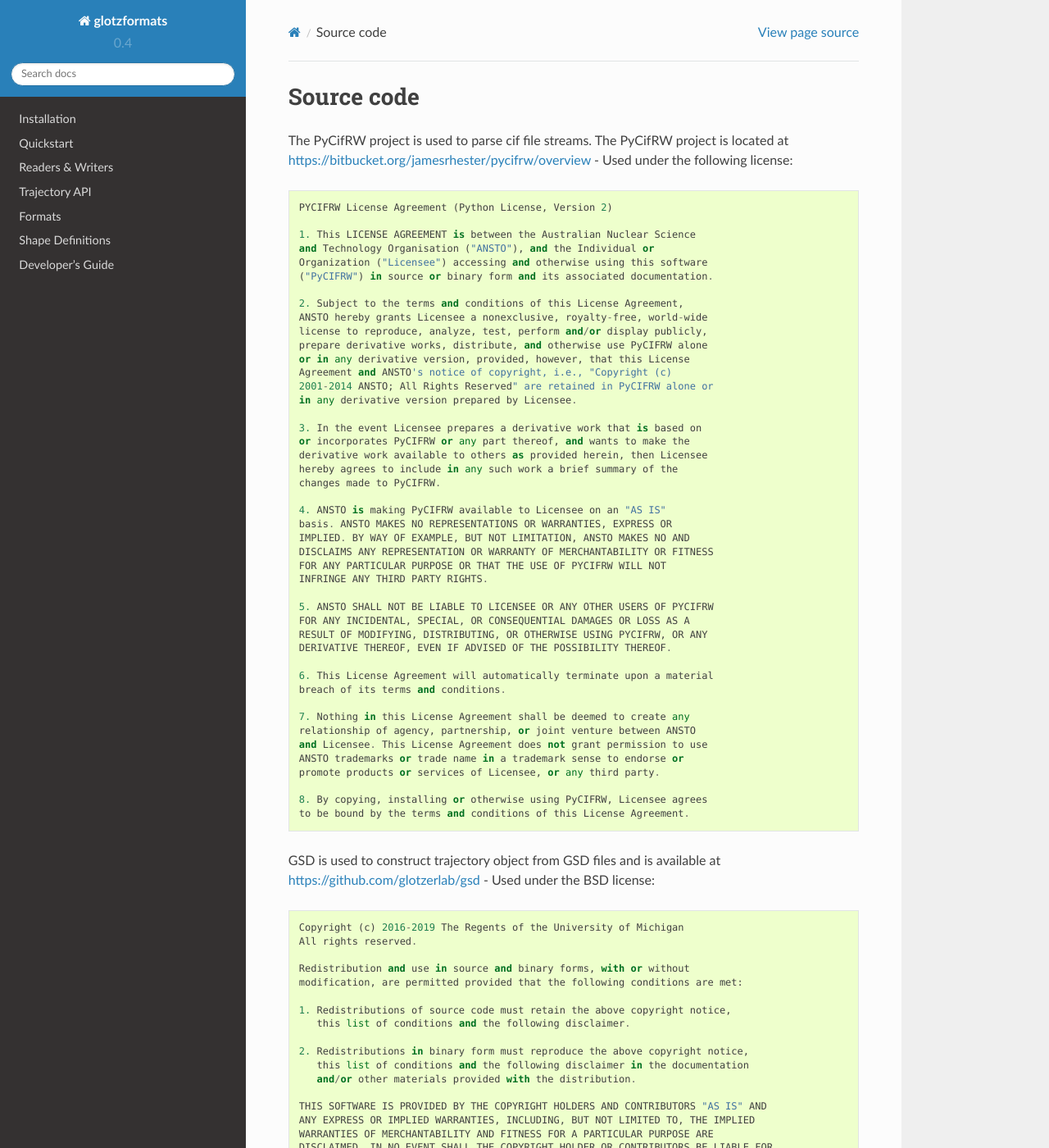
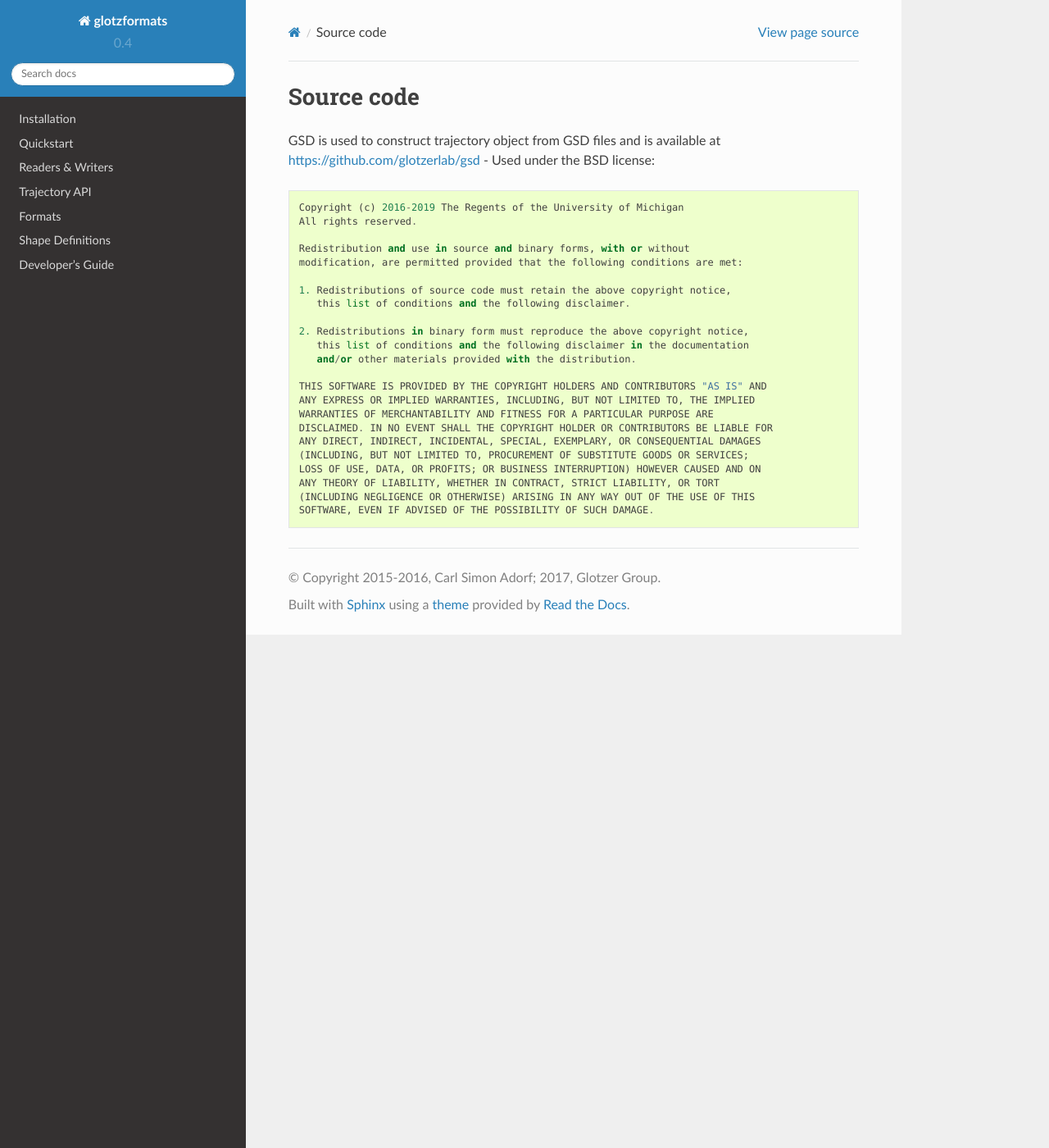
Before and after one commit to glotzerlab/garnett, a Sphinx documentation site: the page built from doc/credits.rst, in a window 1280 px wide and 1400 px high. Shown: the whole window at 82% size. Built offline with Sphinx 7.4.7 and the Read the Docs theme 2.0.0, drawn with Linux system fonts in a browser that asks for light colours.

Commit message:
Removed PyCifRW license

```diff
--- a/doc/credits.rst
+++ b/doc/credits.rst
@@ -1,55 +1,5 @@
 Source code
 -----------
-
-The PyCifRW project is used to parse cif file streams. The PyCifRW project is located at
-https://bitbucket.org/jamesrhester/pycifrw/overview - Used under the following license::
-
-    PYCIFRW License Agreement (Python License, Version 2)
-
-    1. This LICENSE AGREEMENT is between the Australian Nuclear Science
-    and Technology Organisation ("ANSTO"), and the Individual or
-    Organization ("Licensee") accessing and otherwise using this software
-    ("PyCIFRW") in source or binary form and its associated documentation.
-
-    2. Subject to the terms and conditions of this License Agreement,
-    ANSTO hereby grants Licensee a nonexclusive, royalty-free, world-wide
-    license to reproduce, analyze, test, perform and/or display publicly,
-    prepare derivative works, distribute, and otherwise use PyCIFRW alone
-    or in any derivative version, provided, however, that this License
-    Agreement and ANSTO's notice of copyright, i.e., "Copyright (c)
-    2001-2014 ANSTO; All Rights Reserved" are retained in PyCIFRW alone or
-    in any derivative version prepared by Licensee.
-
-    3. In the event Licensee prepares a derivative work that is based on
-    or incorporates PyCIFRW or any part thereof, and wants to make the
-    derivative work available to others as provided herein, then Licensee
-    hereby agrees to include in any such work a brief summary of the
-    changes made to PyCIFRW.
-
-    4. ANSTO is making PyCIFRW available to Licensee on an "AS IS"
-    basis. ANSTO MAKES NO REPRESENTATIONS OR WARRANTIES, EXPRESS OR
-    IMPLIED. BY WAY OF EXAMPLE, BUT NOT LIMITATION, ANSTO MAKES NO AND
-    DISCLAIMS ANY REPRESENTATION OR WARRANTY OF MERCHANTABILITY OR FITNESS
-    FOR ANY PARTICULAR PURPOSE OR THAT THE USE OF PYCIFRW WILL NOT
-    INFRINGE ANY THIRD PARTY RIGHTS.
-
-    5. ANSTO SHALL NOT BE LIABLE TO LICENSEE OR ANY OTHER USERS OF PYCIFRW
-    FOR ANY INCIDENTAL, SPECIAL, OR CONSEQUENTIAL DAMAGES OR LOSS AS A
-    RESULT OF MODIFYING, DISTRIBUTING, OR OTHERWISE USING PYCIFRW, OR ANY
-    DERIVATIVE THEREOF, EVEN IF ADVISED OF THE POSSIBILITY THEREOF.
-
-    6. This License Agreement will automatically terminate upon a material
-    breach of its terms and conditions.
-
-    7. Nothing in this License Agreement shall be deemed to create any
-    relationship of agency, partnership, or joint venture between ANSTO
-    and Licensee. This License Agreement does not grant permission to use
-    ANSTO trademarks or trade name in a trademark sense to endorse or
-    promote products or services of Licensee, or any third party.
-
-    8. By copying, installing or otherwise using PyCIFRW, Licensee agrees
-    to be bound by the terms and conditions of this License Agreement.
-
 
 GSD is used to construct trajectory object from GSD files and is available at https://github.com/glotzerlab/gsd - Used under the BSD license::
 
```
